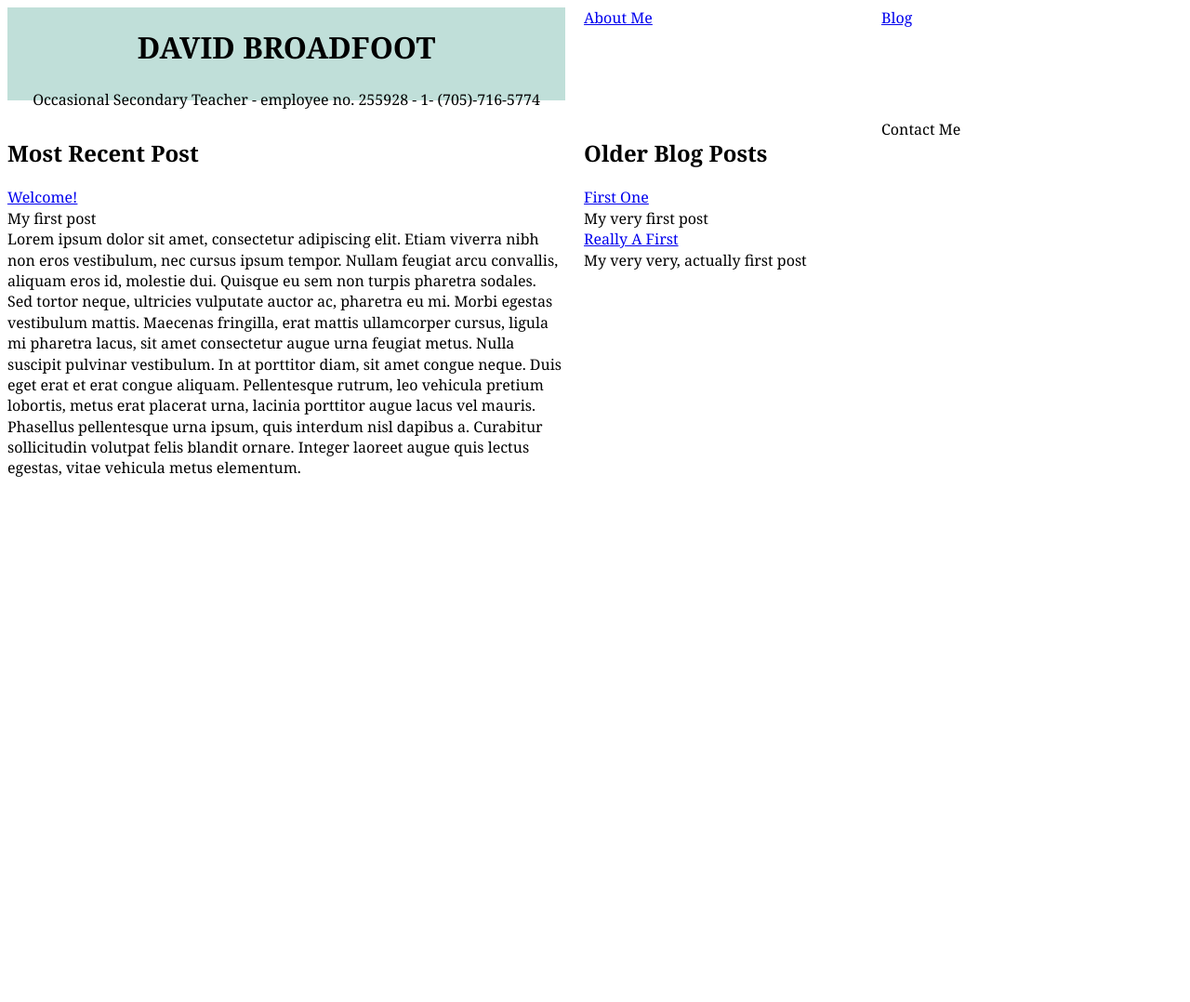
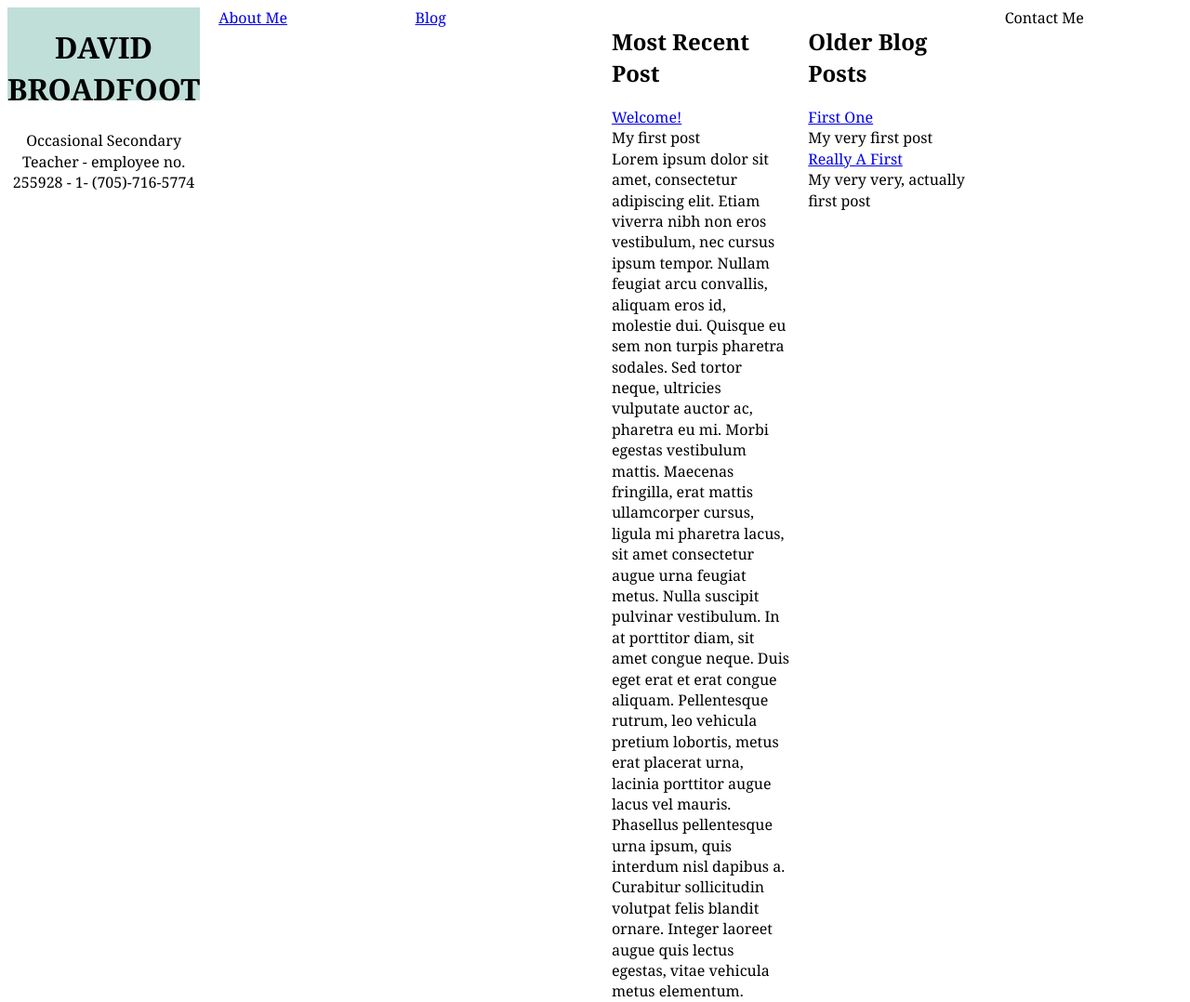
Before and after one commit to davidbroadfoot/site, a Jekyll site: the page built from index.html, in a window 1280 px wide. Shown: the whole page at 93% size. Built offline with Jekyll 4.4.1, drawn with Linux system fonts in a browser that asks for light colours; before the commit the page ends 900 px from its top, so only the background shows below that.

Commit message:
fr explore

```diff
--- a/assets/css/common.css
+++ b/assets/css/common.css
@@ -11,7 +11,7 @@ body {background-color: white;
 .container{
   display: grid;
   grid-template-rows: 100px 300px;
-  grid-template-columns: 600px 300px 100px;
+  grid-template-columns: 1fr 1fr 1fr 1fr 1fr 1fr;
   grid-gap: 20px;
 
 }
```
